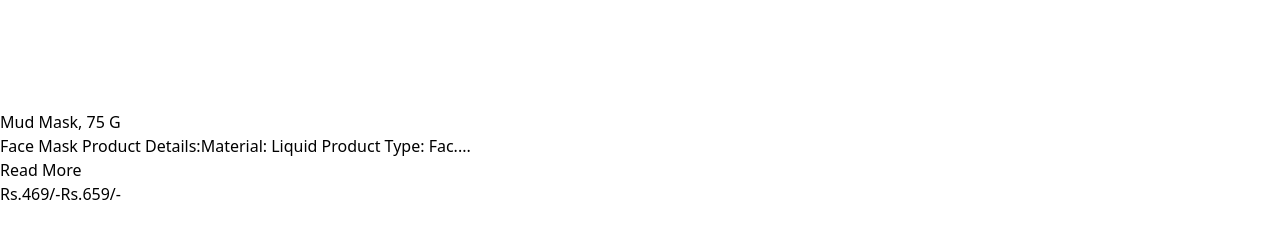
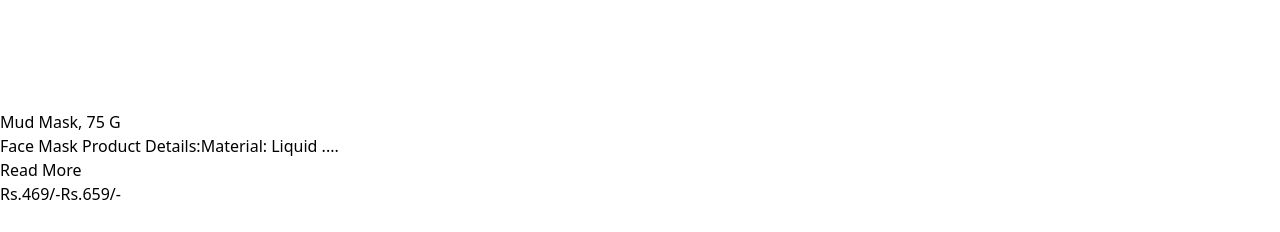
Before and after one commit to Ahmedm2002/bueaty-by-majestia, a React (Vite) app: page /powders in a window 1280 px wide. Shown: the part 1560-1792 px from the top of the page. Built offline with nearby package versions, Linux system fonts and the light colour scheme.

Commit message:
Aligned shortDetails for better understandings --Ahmed

```diff
--- a/src/Components/Categories/BodyLotions/BodyLotions.jsx
+++ b/src/Components/Categories/BodyLotions/BodyLotions.jsx
@@ -45,7 +45,7 @@ Volume: 250 Ml"
           reducedPrice="389/-"
           productCode="MZ19920069RAAS"
           shortDetail="Material: Cream
-Imported Cracked Foot And Hands Skin Repair Cream, Ultra-Hydrating, Professional-Strength Formula Delivering Triple Action –Moisturizing, Repairing, And Soothing Dry, Cracked Feet."
+            Imported Cracked Foot And Hands Skin Repair Cream, Ultra-Hydrating, Professional-Strength Formula             Delivering Triple Action –Moisturizing, Repairing, And Soothing Dry, Cracked Feet."
         />
         <ProductCard
           img={CharismaHandAndFeet}
--- a/src/Components/Categories/Brightening Cream/BrighteningCream.jsx
+++ b/src/Components/Categories/Brightening Cream/BrighteningCream.jsx
@@ -68,7 +68,7 @@ Product Details: Anti Acne, Whitening, Suitable for All Skin Types, Export Quali
           shortDetail="Skin Polisher
             Product Details:Material: Cream
             Product Type: Skin Polisher
-Product Details: Brighten And Rejuvenate The Skin, It Combines The Benefits Of Traditional Bleach With Added Elements To Exfoliate And Enhance The Skin Texture, Leaving It Smoother, Softer, And More Radiant
+            Product Details: Brighten And Rejuvenate The Skin, It Combines The Benefits Of Traditional Bleach             With Added Elements To Exfoliate And Enhance The Skin Texture, Leaving It Smoother, Softer, And More Radiant
             Package Includes: 1 x Skin Polisher, 1 x Powder
             Weight: 300 g"
         />
--- a/src/Components/Categories/Face Wash/FaceWash.jsx
+++ b/src/Components/Categories/Face Wash/FaceWash.jsx
@@ -73,7 +73,7 @@ Package Includes: 1 x Sunblock"
           price="999/-"
           reducedPrice="699/-"
           productCode={null}
-          shortDetail="Experience a deep, revitalizing cleanse! Infused with activated charcoal, it detoxifies, controls oil, and prevents breakouts, leaving your skin clearer and healthier. Perfect for daily use, this 100g tube ensures smooth, refreshed skin. "
+          shortDetail="Experience a deep, revitalizing cleanse! Infused with activated charcoal, it   detoxifies, controls oil, and prevents breakouts, leaving your skin clearer and healthier. Perfect for daily use, this 100g tube ensures smooth, refreshed skin. "
         />
         <ProductCard
           img={AcneControlTea}
--- a/src/Components/Categories/Facial Kit/FacialKit.jsx
+++ b/src/Components/Categories/Facial Kit/FacialKit.jsx
@@ -156,8 +156,7 @@ Package Includes: 1 x Facial Scrub, 1 x Face Mud Mask, 1 x Face Massage Cream, 1
             A Fast-Absorbing Serum That Targets Dark Spots And Hyperpigmentation
             A Gentle Yet Effective Exfoliation That Removes Dead Skin Cells And Unclogs Pores
             Hydrates And Brightens The Skin
-Package Includes: 4 x Brightening Glow Kit
-"
+            Package Includes: 4 x Brightening Glow Kit"
           rating="5.0"
         />
         <ProductCard
--- a/src/Components/Categories/NightSkinCare/NightSkinCare.jsx
+++ b/src/Components/Categories/NightSkinCare/NightSkinCare.jsx
@@ -11,7 +11,7 @@ function NightSkinCare() {
       <h1 className="text-2xl text-center font-semibold my-4">
         Products in Night Skin Care
       </h1>
-      <div className="mt-4 lg:mt-8 flex flex-row flex-wrap gap-12 justify-center">
+      <div className="mt- lg:mt-8 flex flex-row flex-wrap gap-12 justify-center">
         <ProductCard
           img={retinolSaeedGhaniAntiAging}
           text="Anti Aging Retinol Night Cream"
--- a/src/Components/Categories/Powders/Powders.jsx
+++ b/src/Components/Categories/Powders/Powders.jsx
@@ -30,10 +30,7 @@ Product Details:Material: Liquid
             Product Type: Face Mask
             Product Details: Moisture, Anti Ageing, Cleaning Facial, Pore Reducer And Helps Clean Acne
             Package Includes: 1 x Face Mask
-Weight: 75 G
-Disclaimer: Before using a new cosmetic product, conduct a test on a small area of your skin
-If you have a specific allergy or sensitivity, check the ingredients to avoid a reaction
-Always read the warning labels and directions on the package for using any cosmetic products."
+            Weight: 75 G."
         />
 
         <ProductCard
--- a/src/Components/FeaturedProducts/FeaturedProducts.jsx
+++ b/src/Components/FeaturedProducts/FeaturedProducts.jsx
@@ -5,7 +5,7 @@ import sunBlockPackOfThree from "../FeaturedProducts/Images/sunBlockPackOfThree.
 function FeaturedProducts() {
   return (
     <>
-      <section className="bg-white py-12 text-gray-700 sm:py-16 lg:py-8">
+      <section className="bg-white py-6 text-gray-700 sm:py-16 lg:py-8">
         <div className="mx-auto max-w-screen-xl ">
           <div className="mx-auto max-w-md text-center">
             <h2 className="font-serif text-2xl font-bold sm:text-3xl">
@@ -24,8 +24,8 @@ function FeaturedProducts() {
               reducedPrice="549/-"
               productCode="MZ15300406WZRSP"
               shortDetail="Material: Jade
-Texture: Smooth
-Product Feature: Rejuvenating, Treat Fine Lines"
+              Texture: Smooth
+              Product Feature: Rejuvenating, Treat Fine Lines"
             />
             <ProductCard
               img={sunBlockPackOfThree}
```
Also changed, not shown: src/Components/Categories/Cleansers/Cleansers.jsx (indentation only), src/Components/Categories/Gels/Gels.jsx (indentation only), src/Components/Categories/Masks/FaceMasks.jsx (indentation only), src/Components/Categories/Serums/Serums.jsx (indentation only). Lines whose indentation alone changed are shown as unchanged.
